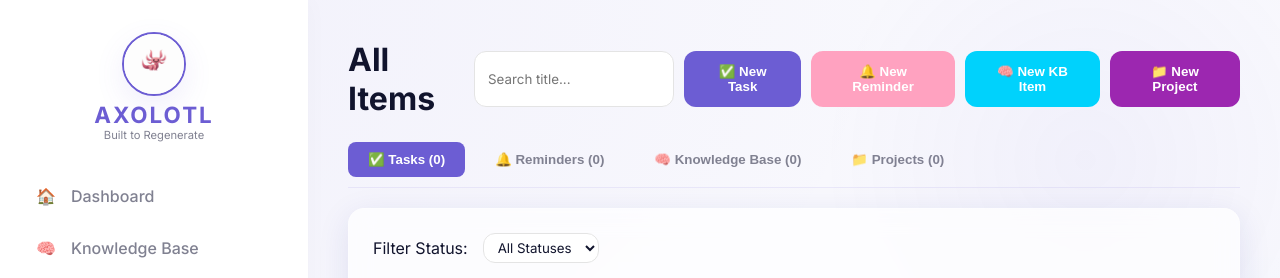
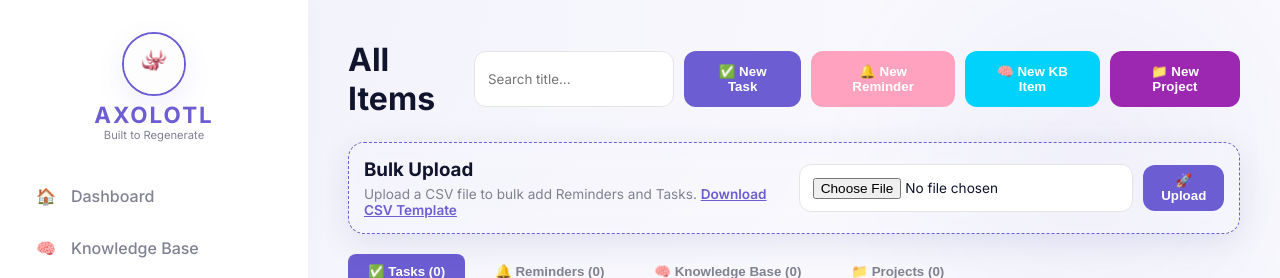
Before and after one commit to BinuAppu/appupersonalapp, a Flask app: page /all in a window 1280 px wide. Shown: the top 278 px of the page. Run offline with Flask 3, Linux system fonts and the light colour scheme; some libraries are stand-ins or nearby versions.

Commit message:
Included bulk import & bugfix

```diff
--- a/appu_personal_app/app.py
+++ b/appu_personal_app/app.py
@@ -45,7 +45,7 @@ def dashboard():
     upcoming_reminders = data_manager.get_upcoming_reminders(weeks=6)
     future_reminders = data_manager.get_upcoming_reminders(weeks=12)
     active_tasks = data_manager.get_active_tasks()
-    projects = data_manager.get_all_projects()
+    projects = [p for p in data_manager.get_all_projects() if p.get('status') != 'Completed']
     user_name = data_manager.get_user_name()
     settings = data_manager.get_settings()
     return render_template('dashboard.html',
@@ -92,7 +92,9 @@ def add_reminder():
         data['title'],
         data['description'],
         data['date'],
-        data['recurrence']
+        data['recurrence'],
+        data.get('start_time'),
+        data.get('end_time')
     )
     return jsonify(reminder)
 
@@ -104,7 +106,9 @@ def update_reminder(reminder_id):
         data['title'],
         data['description'],
         data['date'],
-        data['recurrence']
+        data['recurrence'],
+        data.get('start_time'),
+        data.get('end_time')
     )
     return jsonify(reminder)
 
@@ -154,6 +158,84 @@ def delete_reminder(reminder_id):
 def delete_task(task_id):
     data_manager.delete_task(task_id)
     return jsonify({"success": True})
+
+# --- Bulk Upload API ---
+
+@app.route('/api/csv-template')
+def get_csv_template():
+    import io
+    import csv
+    from flask import Response
+
+    output = io.StringIO()
+    writer = csv.writer(output)
+    # Header: type, title, description, date/status, recurrence, start_time, end_time
+    writer.writerow(['type', 'title', 'description', 'date_or_status', 'recurrence', 'start_time', 'end_time'])
+    writer.writerow(['reminder', 'Buy Groceries', 'Milk, Bread, Eggs', '2026-01-20', 'Weekly', '10:00', '11:00'])
+    writer.writerow(['task', 'Finish Report', 'Quarterly financial report', 'Yet to Start', '', '', ''])
+
+    return Response(
+        output.getvalue(),
+        mimetype="text/csv",
+        headers={"Content-disposition": "attachment; filename=bulk_upload_template.csv"}
+    )
+
+@app.route('/api/bulk-upload', methods=['POST'])
+def bulk_upload():
+    import io
+    import csv
+    if 'file' not in request.files:
+        return jsonify({"error": "No file part"}), 400
+
+    file = request.files['file']
+    if file.filename == '':
+        return jsonify({"error": "No selected file"}), 400
+
+    if file and file.filename.endswith('.csv'):
+        stream = io.StringIO(file.stream.read().decode("UTF8"), newline=None)
+        reader = csv.DictReader(stream)
+
+        imported_count = 0
+        errors = []
+
+        for row in reader:
+            item_type = row.get('type', '').lower().strip()
+            title = row.get('title', '').strip()
+            description = row.get('description', '').strip()
+
+            if not title:
+                continue
+
+            try:
+                if item_type == 'reminder':
+                    data_manager.add_reminder(
+                        title,
+                        description,
+                        row.get('date_or_status', datetime.now().strftime('%Y-%m-%d')),
+                        row.get('recurrence', 'None'),
+                        row.get('start_time'),
+                        row.get('end_time')
+                    )
+                    imported_count += 1
+                elif item_type == 'task':
+                    data_manager.add_task(
+                        title,
+                        description,
+                        row.get('date_or_status', 'Yet to Start')
+                    )
+                    imported_count += 1
+                else:
+                    errors.append(f"Unknown type '{item_type}' for item '{title}'")
+            except Exception as e:
+                errors.append(f"Error importing '{title}': {str(e)}")
+
+        return jsonify({
+            "success": True,
+            "count": imported_count,
+            "errors": errors
+        })
+
+    return jsonify({"error": "Invalid file type"}), 400
 
 # --- Knowledge Base API ---
 @app.route('/api/kb', methods=['GET'])
--- a/appu_personal_app/static/script.js
+++ b/appu_personal_app/static/script.js
@@ -165,6 +165,9 @@ document.addEventListener('DOMContentLoaded', () => {
                     iconStyle = 'filter: brightness(0) invert(1);';
                 }
 
+                const timeStr = (rem.start_time || rem.end_time) ?
+                    ` • ${rem.start_time || ''}${rem.end_time ? ' - ' + rem.end_time : ''}` : '';
+
                 return `
                 <div class="item-card recur-${rem.recurrence.toLowerCase()}"
                     onclick="viewComments('reminder', '${rem.id}', '${rem.title.replace(/'/g, "\\'")}')"
@@ -172,7 +175,7 @@ document.addEventListener('DOMContentLoaded', () => {
                     <div class="item-card-header">
                         <div>
                             <h4 class="item-card-title" style="${textColorStyle}">${rem.title}</h4>
-                            <div class="item-card-meta" style="${bgColor ? 'color: rgba(255,255,255,0.8);' : ''}">${rem.display_date} • ${rem.recurrence}</div>
+                            <div class="item-card-meta" style="${bgColor ? 'color: rgba(255,255,255,0.8);' : ''}">${rem.display_date}${timeStr} • ${rem.recurrence}</div>
                         </div>
                         <span class="delete-icon delete-btn" data-type="reminders" data-id="${rem.id}"
                             onclick="event.stopPropagation()" style="${iconStyle}">🗑️</span>
@@ -479,7 +482,7 @@ document.addEventListener('DOMContentLoaded', () => {
         window.openEditModal = function () { };
     }
 
-    window.openEditModal = function (type, id, title, description, dateOrStatus, recurrence = null) {
+    window.openEditModal = function (type, id, title, description, dateOrStatus, recurrence = null, startTime = null, endTime = null) {
         // Ensure function is called
         if (!type || !id) {
             console.error('openEditModal called with invalid parameters:', { type, id });
@@ -546,6 +549,11 @@ document.addEventListener('DOMContentLoaded', () => {
             if (dateField) dateField.value = String(dateOrStatus || '');
             if (recurField) recurField.value = String(recurrence || 'None');
 
+            const startField = document.getElementById('editRemStartTime');
+            const endField = document.getElementById('editRemEndTime');
+            if (startField) startField.value = startTime || '';
+            if (endField) endField.value = endTime || '';
+
             // Handle task editing
         } else if (type === 'task') {
             if (!editTaskForm) {
@@ -591,7 +599,9 @@ document.addEventListener('DOMContentLoaded', () => {
             title: document.getElementById('remTitle').value,
             description: document.getElementById('remDesc').value,
             date: document.getElementById('remDate').value,
-            recurrence: document.getElementById('remRecur').value
+            recurrence: document.getElementById('remRecur').value,
+            start_time: document.getElementById('remStartTime').value,
+            end_time: document.getElementById('remEndTime').value
         };
         const res = await fetch('/api/reminders', {
             method: 'POST',
@@ -654,7 +664,9 @@ document.addEventListener('DOMContentLoaded', () => {
             title: document.getElementById('editRemTitle').value,
             description: document.getElementById('editRemDesc').value,
             date: document.getElementById('editRemDate').value,
-            recurrence: document.getElementById('editRemRecur').value
+            recurrence: document.getElementById('editRemRecur').value,
+            start_time: document.getElementById('editRemStartTime').value,
+            end_time: document.getElementById('editRemEndTime').value
         };
 
         try {
@@ -747,7 +759,9 @@ document.addEventListener('DOMContentLoaded', () => {
                 } else if (editType === 'reminder') {
                     const date = btn.getAttribute('data-edit-date') || '';
                     const recurrence = btn.getAttribute('data-edit-recurrence') || 'None';
-                    openEditModal('reminder', editId, title, description, date, recurrence);
+                    const startTime = btn.getAttribute('data-edit-start-time') || null;
+                    const endTime = btn.getAttribute('data-edit-end-time') || null;
+                    openEditModal('reminder', editId, title, description, date, recurrence, startTime, endTime);
                 }
                 return;
             }
@@ -797,6 +811,39 @@ document.addEventListener('DOMContentLoaded', () => {
             }
         }
     });
+
+    window.handleBulkUpload = async function () {
+        const fileInput = document.getElementById('bulkUploadInput');
+        if (!fileInput || !fileInput.files.length) {
+            alert('Please select a CSV file first.');
+            return;
+        }
+
+        const formData = new FormData();
+        formData.append('file', fileInput.files[0]);
+
+        try {
+            const res = await fetch('/api/bulk-upload', {
+                method: 'POST',
+                body: formData
+            });
+
+            const result = await res.json();
+            if (res.ok) {
+                let msg = `Successfully imported ${result.count} items.`;
+                if (result.errors && result.errors.length > 0) {
+                    msg += `\n\nErrors encountered:\n- ` + result.errors.join('\n- ');
+                }
+                alert(msg);
+                window.location.reload();
+            } else {
+                alert('Upload failed: ' + (result.error || 'Unknown error'));
+            }
+        } catch (e) {
+            console.error('Error during bulk upload:', e);
+            alert('An error occurred during upload.');
+        }
+    };
 
     // Restore active tab on page load (for /all page)
     if (window.location.pathname === '/all') {
--- a/appu_personal_app/templates/base.html
+++ b/appu_personal_app/templates/base.html
@@ -73,6 +73,16 @@
                 <div class="input-group">
                     <input type="date" id="remDate" required>
                 </div>
+                <div class="input-group" style="display: flex; gap: 10px;">
+                    <div style="flex: 1;">
+                        <label style="display: block; font-size: 0.8rem; color: var(--text-muted);">Start Time</label>
+                        <input type="time" id="remStartTime">
+                    </div>
+                    <div style="flex: 1;">
+                        <label style="display: block; font-size: 0.8rem; color: var(--text-muted);">End Time</label>
+                        <input type="time" id="remEndTime">
+                    </div>
+                </div>
                 <div class="input-group">
                     <select id="remRecur">
                         <option value="None">No Recurrence</option>
@@ -122,6 +132,16 @@
                 </div>
                 <div class="input-group">
                     <input type="date" id="editRemDate" required>
+                </div>
+                <div class="input-group" style="display: flex; gap: 10px;">
+                    <div style="flex: 1;">
+                        <label style="display: block; font-size: 0.8rem; color: var(--text-muted);">Start Time</label>
+                        <input type="time" id="editRemStartTime">
+                    </div>
+                    <div style="flex: 1;">
+                        <label style="display: block; font-size: 0.8rem; color: var(--text-muted);">End Time</label>
+                        <input type="time" id="editRemEndTime">
+                    </div>
                 </div>
                 <div class="input-group">
                     <select id="editRemRecur">
--- a/appu_personal_app/templates/list_view.html
+++ b/appu_personal_app/templates/list_view.html
@@ -10,7 +10,26 @@
         <button class="btn btn-secondary" onclick="openCreateModal('reminder')">🔔 New Reminder</button>
         <button class="btn btn-secondary" style="background-color: var(--accent-color);" onclick="openKBModal()">🧠 New
             KB Item</button>
-        <button class="btn btn-secondary" style="background-color: #9C27B0;" onclick="openCreateProjectModal()">📁 New Project</button>
+        <button class="btn btn-secondary" style="background-color: #9C27B0;" onclick="openCreateProjectModal()">📁 New
+            Project</button>
+    </div>
+</div>
+
+<div class="card"
+    style="margin-bottom: 20px; padding: 15px; background: var(--bg-secondary); border: 1px dashed var(--primary-color);">
+    <div style="display: flex; align-items: center; justify-content: space-between; gap: 20px;">
+        <div style="flex: 1;">
+            <h3 style="margin: 0 0 5px 0;">Bulk Upload</h3>
+            <p style="margin: 0; font-size: 0.85rem; color: var(--text-muted);">Upload a CSV file to bulk add Reminders
+                and Tasks.
+                <a href="/api/csv-template" style="color: var(--primary-color); font-weight: 600;">Download CSV
+                    Template</a>
+            </p>
+        </div>
+        <div style="display: flex; gap: 10px; align-items: center;">
+            <input type="file" id="bulkUploadInput" accept=".csv" style="font-size: 0.85rem;">
+            <button class="btn" onclick="handleBulkUpload()" style="padding: 8px 15px;">🚀 Upload</button>
+        </div>
     </div>
 </div>
 
@@ -19,7 +38,8 @@
     <button class="tab-btn" id="reminderTabBtn" onclick="showTab('reminders')">🔔 Reminders ({{ reminders|length
         }})</button>
     <button class="tab-btn" id="kbTabBtn" onclick="showTab('kb')">🧠 Knowledge Base ({{ kb_items|length }})</button>
-    <button class="tab-btn" id="projectTabBtn" onclick="showTab('projects')">📁 Projects ({{ projects|length }})</button>
+    <button class="tab-btn" id="projectTabBtn" onclick="showTab('projects')">📁 Projects ({{ projects|length
+        }})</button>
 </div>
 
 <div id="tasksTab" class="tab-content">
@@ -55,7 +75,8 @@
                     <td style="padding: 12px; color: var(--text-muted);">{{ task.description }}</td>
                     <td style="padding: 12px;">
                         <span class="view-comments-link"
-                            onclick="viewComments('task', '{{ task.id }}', '{{ task.title|replace("'", "\\'") }}')">💬
+                            onclick="viewComments('task', '{{ task.id }}', '{{ task.title|replace("'", "\\'")|replace('"', '
+                            &quot;') }}')">💬
                             View ({{ task.comments|length }})</span>
                     </td>
                     <td style="padding: 12px; display: flex; gap: 8px;">
@@ -104,13 +125,16 @@
                     <td style="padding: 12px;">{{ rem.recurrence }}</td>
                     <td style="padding: 12px;">
                         <span class="view-comments-link"
-                            onclick="viewComments('reminder', '{{ rem.id }}', '{{ rem.title|replace("'", "\\'") }}')">💬
+                            onclick="viewComments('reminder', '{{ rem.id }}', '{{ rem.title|replace("'", "\\'")|replace('"', '
+                            &quot;') }}')">💬
                             View ({{ rem.comments|length }})</span>
                     </td>
                     <td style="padding: 12px; display: flex; gap: 8px;">
                         <button class="edit-btn" data-edit-type="reminder" data-edit-id="{{ rem.id }}"
                             data-edit-title="{{ rem.title }}" data-edit-description="{{ rem.description }}"
                             data-edit-date="{{ rem.date }}" data-edit-recurrence="{{ rem.recurrence }}"
+                            data-edit-start-time="{{ rem.start_time or '' }}"
+                            data-edit-end-time="{{ rem.end_time or '' }}"
                             style="background:none; border:none; color: var(--primary-color); cursor:pointer; font-weight:600;">Edit</button>
                         <button class="delete-btn" data-type="reminders" data-id="{{ rem.id }}"
                             style="background:none; border:none; color: #FF7575; cursor:pointer; font-weight:600;">Delete</button>
@@ -182,15 +206,21 @@
             <tbody id="projectTable">
                 {% for project in projects %}
                 <tr style="border-bottom: 1px solid var(--border-color);" data-status="{{ project.status }}">
-                    <td style="padding: 12px; font-weight: 600;"><a href="/project/{{ project.id }}" style="color: var(--primary-color); text-decoration: none;">{{ project.name }}</a></td>
-                    <td style="padding: 12px; color: var(--text-muted); max-width: 300px; overflow: hidden; text-overflow: ellipsis; white-space: nowrap;">{{ project.description }}</td>
+                    <td style="padding: 12px; font-weight: 600;"><a href="/project/{{ project.id }}"
+                            style="color: var(--primary-color); text-decoration: none;">{{ project.name }}</a></td>
+                    <td
+                        style="padding: 12px; color: var(--text-muted); max-width: 300px; overflow: hidden; text-overflow: ellipsis; white-space: nowrap;">
+                        {{ project.description }}</td>
                     <td style="padding: 12px;">{{ project.start_date }}</td>
                     <td style="padding: 12px;">{{ project.end_date }}</td>
-                    <td style="padding: 12px;"><span class="status-badge status-{{ project.status.lower().replace(' ', '') }}">{{ project.status }}</span></td>
+                    <td style="padding: 12px;"><span
+                            class="status-badge status-{{ project.status.lower().replace(' ', '') }}">{{ project.status
+                            }}</span></td>
                     <td style="padding: 12px; display: flex; gap: 8px;">
                         <button class="edit-btn" data-edit-type="project" data-edit-id="{{ project.id }}"
                             data-edit-name="{{ project.name }}" data-edit-description="{{ project.description }}"
-                            data-edit-start-date="{{ project.start_date }}" data-edit-end-date="{{ project.end_date }}" data-edit-status="{{ project.status }}"
+                            data-edit-start-date="{{ project.start_date }}" data-edit-end-date="{{ project.end_date }}"
+                            data-edit-status="{{ project.status }}"
                             style="background:none; border:none; color: var(--primary-color); cursor:pointer; font-weight:600;">Edit</button>
                         <button class="delete-btn" data-type="projects" data-id="{{ project.id }}"
                             style="background:none; border:none; color: #FF7575; cursor:pointer; font-weight:600;">Delete</button>
```
Also changed, not shown: appu_personal_app/data_manager.py (+6 -2 lines).
